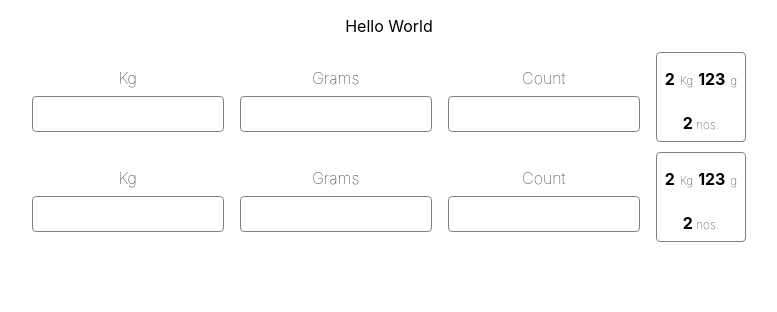
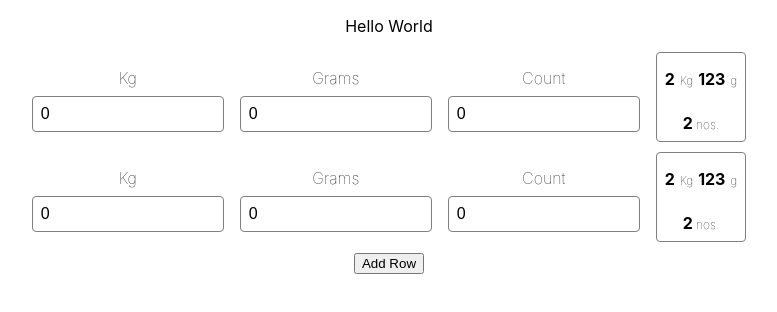
Before and after one commit to aseemsavio/coconut-stuff, a React (Create React App) app: page / in a window 1280 px wide. Shown: the top 312 px of the page, without its empty margins (251-1028 px from the left). Built offline with nearby package versions, Linux system fonts and the light colour scheme.

Commit message:
row values input done

```diff
--- a/src/App.js
+++ b/src/App.js
@@ -4,25 +4,44 @@ import {useState} from "react";
 
 function App() {
 
-    const [rows, setRows] = useState([
-        {
-            "kg": 3,
-            "grams": 234
+    const [rows, setRows] = useState({
+        1: {
+            "kg": 0,
+            "grams": 0,
+            "count": 0
         },
-        {
-            "kg": 4,
-            "grams": 678
-        },
-    ])
+        2: {
+            "kg": 0,
+            "grams": 0,
+            "count": 0
+        }
+    })
+
+    const updateRow = (event) => {
+        const _rows = {
+            ...rows,
+            "a": ""
+        }
+        setRows(_rows)
+    }
+
+    const updateList = (row) => {
+
+    }
 
     return (
         <div className="App">
             <p>Hello World</p>
             {
-                rows.map(r => {
-                    return <Row/>
+                Object.keys(rows).sort().map((key) => {
+                    return <Row
+                        key={key}
+                        index={key}
+                        row={rows[key]
+                        } />
                 })
             }
+            <button onClick={updateRow} >Add Row</button>
         </div>
     );
 }
--- a/src/components/input/Input.js
+++ b/src/components/input/NumericInput.js
@@ -1,12 +1,13 @@
 import "./Input.css"
 import "../../App.css"
 
-export const Input = ({ label, type, placeholder, value, onChange }) => {
+export const NumericInput = ({ label, name, placeholder, value, onChange }) => {
     return (
         <div className={"input"}>
             <p className={"label"}>{label}</p>
             <input
-                type={type}
+                pattern="[0-9]*"
+                name={name}
                 placeholder={placeholder}
                 value={value}
                 onChange={onChange}
--- a/src/components/row/Row.js
+++ b/src/components/row/Row.js
@@ -1,13 +1,45 @@
 import "./Row.css"
-import {Input} from "../input/Input";
+import {NumericInput} from "../input/NumericInput";
 import {Board} from "../board/Board";
+import {useState} from "react";
 
-export const Row = () => {
+export const Row = ({index, row}) => {
+
+    const [rowValue, setRowValue] = useState({
+        "id": index,
+        "kg": row.kg,
+        "grams": row.grams,
+        "count": row.count,
+    })
+
+    const parseNum = (number) => {
+        try {
+            console.log(number)
+            if (isNaN(parseInt(number))) {
+                return 0
+            } else {
+                return parseInt(number)
+            }
+        } catch (error) {
+            return 0
+        }
+    }
+
+    const changeHandler = (e) => {
+
+        const updatedRow = {
+            ...rowValue,
+            [e.target.name]: parseNum(e.target.value)
+        }
+        console.log(updatedRow)
+        setRowValue(updatedRow)
+    }
+
     return (
         <div className={"row"}>
-            <Input label={"Kg"}/>
-            <Input label={"Grams"}/>
-            <Input label={"Count"}/>
+            <NumericInput name={"kg"} label={"Kg"} onChange={changeHandler} value={rowValue.kg}/>
+            <NumericInput name={"grams"} label={"Grams"} onChange={changeHandler} value={rowValue.grams}/>
+            <NumericInput name={"count"} label={"Count"} onChange={changeHandler} value={rowValue.count}/>
             <Board/>
         </div>
     )
```
Also changed, not shown: src/components/board/Board.css (line endings or trailing spaces).
